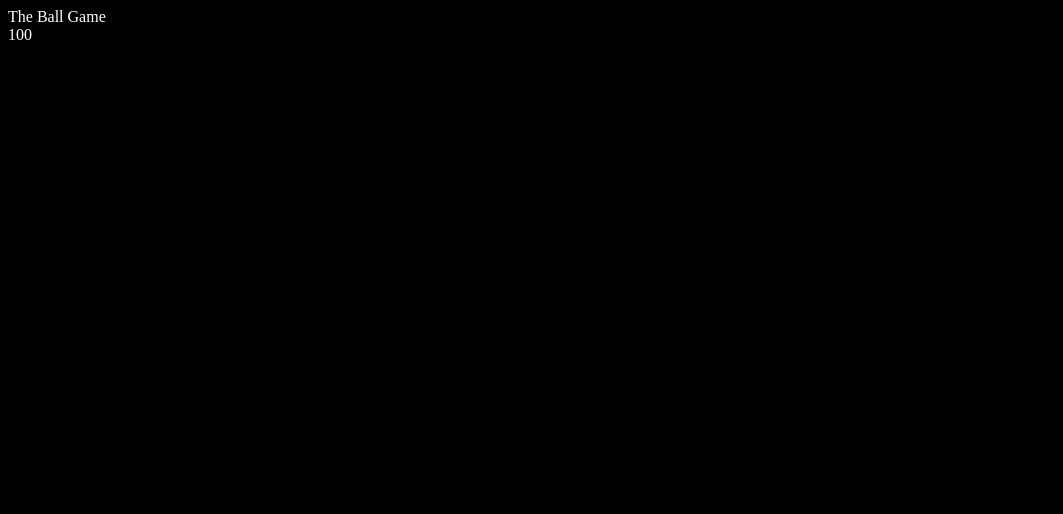
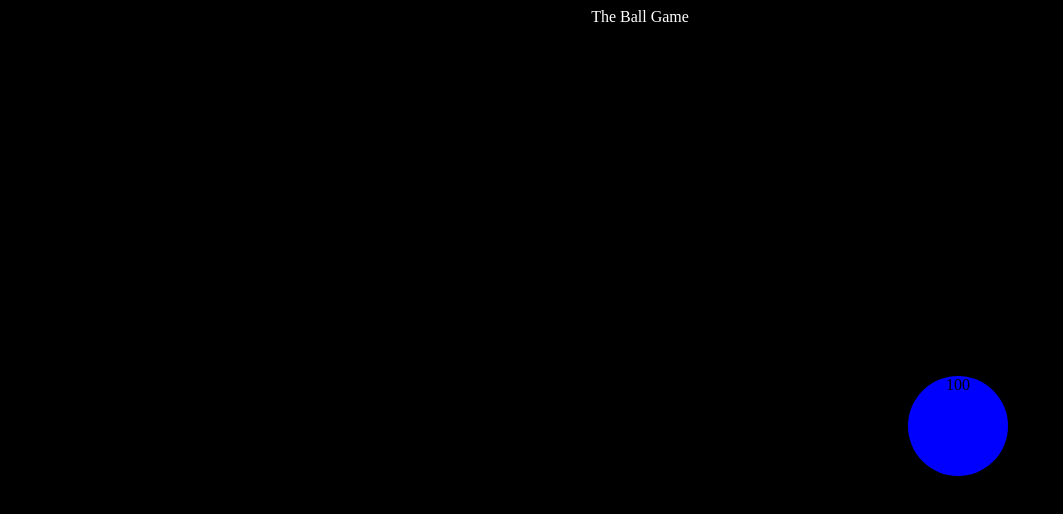
Before and after one commit to yuvalsidis/GitExercise, a plain HTML site: page index.html in a window 1280 px wide. Shown: the whole page, without its empty margins (0-1063 px from the left). Drawn offline with Linux system fonts and the light colour scheme.

Commit message:
Modify css elm 'ball' and elm 'header'

```diff
--- a/style.css
+++ b/style.css
@@ -1,11 +1,22 @@
+*{
+    box-sizing: border-box;
+}
 body {
     background-color: black;
+    top: 0;
 }
 
 .heading {
     color: white;
+    text-align: center;
 }
 
 .ball {
-    color: white;
+    width: 100px;
+    height: 100px;
+    background-color: blue;
+    border-radius: 50%;
+    margin-left: 900px;
+    margin-top: 350px;
+    text-align: center;
 }
```
